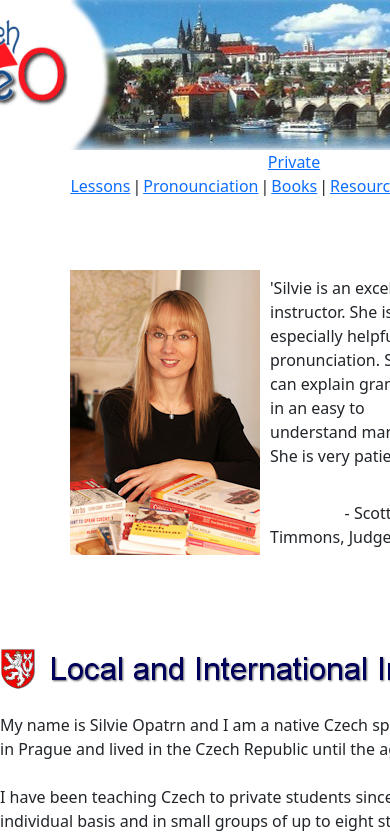
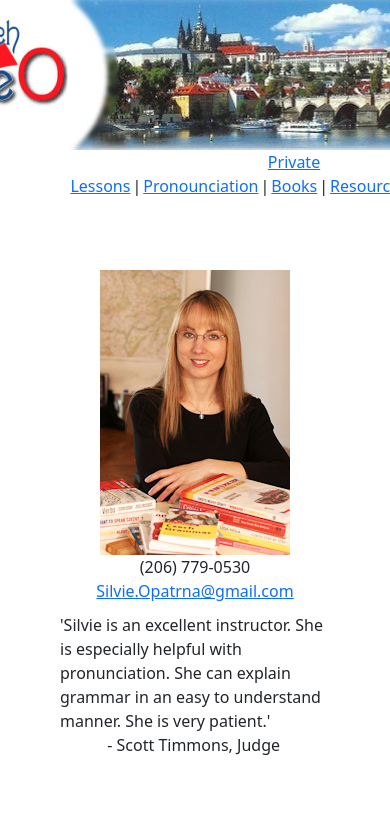
Before and after one commit to Doujie625/silvie-site, a React (Create React App) app: page / in a window 390 px wide. Shown: the top 837 px of the page. Built offline with nearby package versions, Linux system fonts and the light colour scheme.

Commit message:
set media screen to 480

```diff
--- a/src/App.css
+++ b/src/App.css
@@ -24,13 +24,7 @@ a {
   display: grid;
   grid-template-rows: 3fr, 1fr;
 }
-.left {
-  grid-row: 2 / 3;
-}
-.right {
-  grid-row: 1 / 2;
-  text-align: center;
-}
+
 li {
   list-style-image: url(/Users/devinjansa/Freelance/cestina/silvie-site/src/images/bullet.gif);
 }
@@ -46,7 +40,7 @@ li {
 .icon {
   grid-column: 1 / 2;
   padding: 10px;
-
+  text-align: center;
 }
 .text {
   grid-column: 2 / 3;
@@ -67,3 +61,24 @@ li {
 .Routes {
   margin: 100px;
 }
+
+@media screen and (min-width: 2000px) {
+
+}
+
+@media screen and (max-width: 990px) {
+
+}
+
+@media screen and (max-width: 480px) {
+  .format {
+    grid-template-rows: 1fr, 4fr;
+  }
+  .icon {
+    grid-row: 1 / 2;
+  }
+  .text {
+    grid-row: 2 / 3;
+    grid-column: 1 / 2;
+  }
+}
--- a/src/Components/Pages/Test.js
+++ b/src/Components/Pages/Test.js
@@ -9,7 +9,9 @@ const Test = function(props) {
     const silvieImage = silvie.map(image =>
         <div className="format">
         <div className="icon" key={image.id}>
-            <img src={image.image} />
+            <img src={image.image} /><br/>
+            <font className="phone">(206) 779-0530</font><br/>
+            <a className="email" href="mailto:Silvie.Opatrna@gmail.com">Silvie.Opatrna@gmail.com</a><br/>
         </div>
         <div className="text">
             <div className="quote">
@@ -25,6 +27,7 @@ const Test = function(props) {
 
     return (
         <div className="format">
+
             {silvieImage[0]}
         </div>
     )
```
